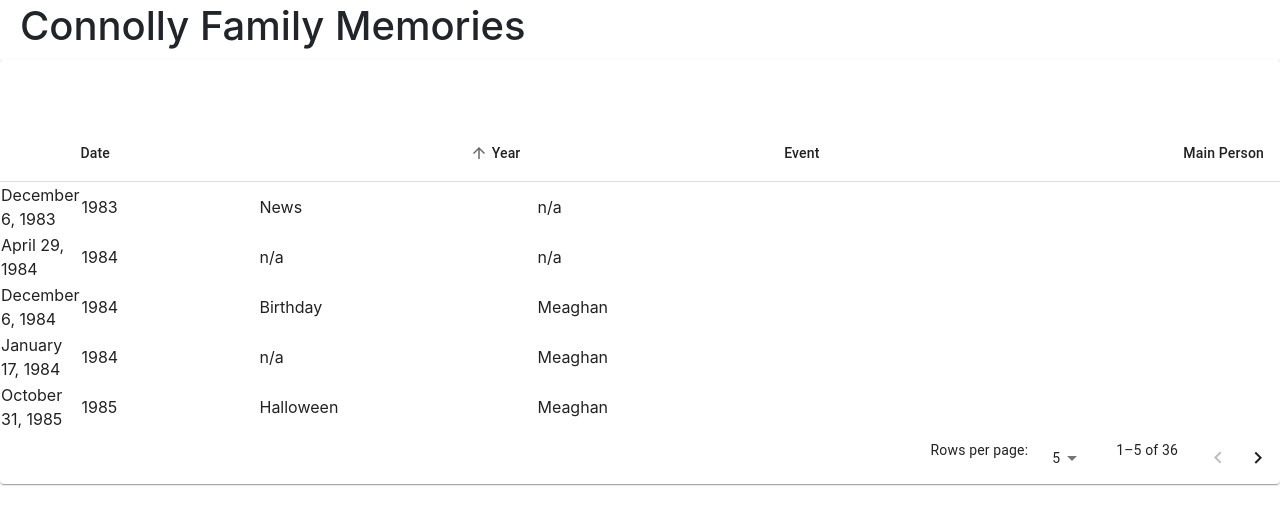
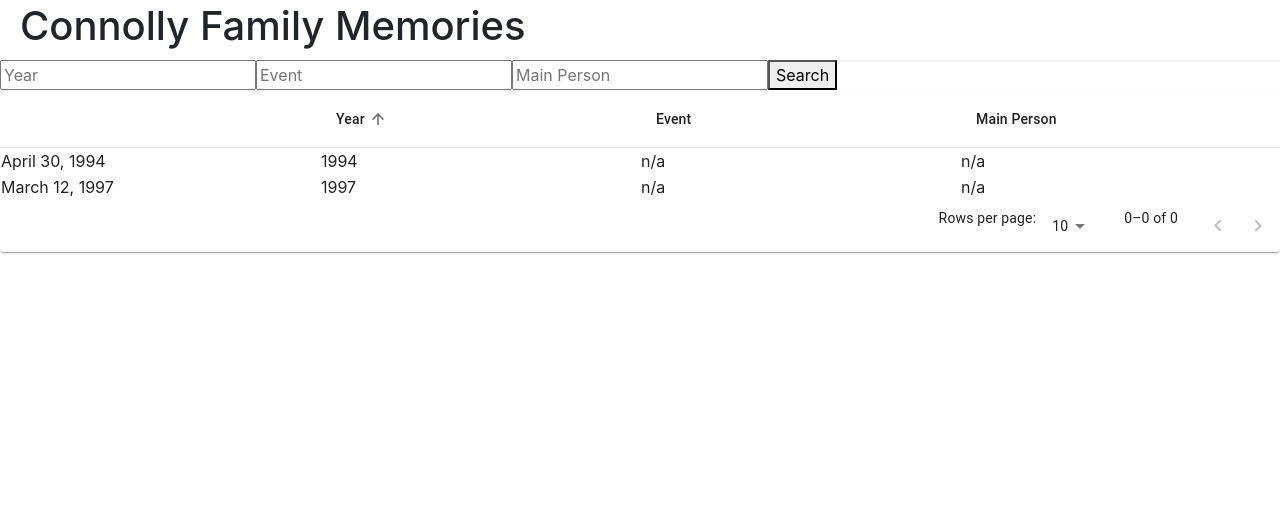
Before and after one commit to connkat/family-videos, a React (Create React App) app: page / in a window 1280 px wide. Shown: the top 524 px of the page. Built offline with nearby package versions, Linux system fonts and the light colour scheme; the HTML template or start-up script is replaced by a standard one.

Commit message:
cleaned up code and srated new filter bar

```diff
--- a/src/App.js
+++ b/src/App.js
@@ -1,6 +1,8 @@
 import Header from "./components/Header";
 import VideoTable from "./components/VideoTable";
-// import FilterBar from "./components/FilterBar";
+import FilterBar from "./components/FilterBar";
+
+import data from "./data";
 
 import "./App.css";
 
@@ -8,8 +10,8 @@ function App() {
 	return (
 		<div>
 			<Header />
-			{/* <FilterBar /> */}
-			<VideoTable />
+			<FilterBar />
+			<VideoTable rows={data} />
 		</div>
 	);
 }
--- a/src/components/FilterBar.jsx
+++ b/src/components/FilterBar.jsx
@@ -1,22 +1,50 @@
 import React, { useState } from "react";
 
 export default function FilterBar() {
-	// const [filter, setFilter] = useState({
-	// 	year: 0000,
-	// 	date: "",
-	// 	event: "",
-	// 	mainPerson: "",
-	// });
+	const [filterValues, setFilterValues] = useState({
+		year: undefined,
+		event: undefined,
+		mainPerson: undefined,
+	});
+
+	function handleChange(fieldName, value) {
+		setFilterValues({
+			...filterValues,
+			[fieldName]: value,
+		});
+	}
+
+	function handleSubmit() {
+		console.log("this");
+	}
 
 	return (
 		<form>
 			<input
+				type="number"
+				placeholder="Year"
+				value={filterValues.year}
+				onChange={(value) => {
+					handleChange("code", value);
+				}}
+			/>
+			<input
 				type="text"
-				placeholder="Search Year"
-				// onChange={(event) => {
-				// 	setYear(event.target.value);
-				// }}
+				placeholder="Event"
+				value={filterValues.event}
+				onChange={(value) => {
+					handleChange("code", value);
+				}}
 			/>
+			<input
+				type="text"
+				placeholder="Main Person"
+				value={filterValues.mainPerson}
+				onChange={(value) => {
+					handleChange("code", value);
+				}}
+			/>
+			<button onSubmit={handleSubmit}>Search</button>
 		</form>
 	);
 }
--- a/src/components/VideoTable.jsx
+++ b/src/components/VideoTable.jsx
@@ -1,6 +1,4 @@
 import React, { useState } from "react";
-
-import { alpha } from "@mui/material/styles";
 
 import Box from "@mui/material/Box";
 import Table from "@mui/material/Table";
@@ -11,13 +9,47 @@ import TableContainer from "@mui/material/TableContainer";
 import TableRow from "@mui/material/TableRow";
 import Paper from "@mui/material/Paper";
 import TablePagination from "@mui/material/TablePagination";
-import Toolbar from "@mui/material/Toolbar";
 import TableSortLabel from "@mui/material/TableSortLabel";
 import { visuallyHidden } from "@mui/utils";
 
-import rows from "../data.json";
+import Modal from "./Modal";
 
-import Modal from "./Modal";
+const headCells = [
+	{
+		id: "year",
+		numeric: true,
+		label: "Year",
+	},
+	{
+		id: "event",
+		numeric: true,
+		label: "Event",
+	},
+	{
+		id: "mainPerson",
+		numeric: true,
+		label: "Main Person",
+	},
+];
+
+const data = [
+	{
+		id: 1,
+		date: "March 12, 1997",
+		year: "1997",
+		event: null,
+		main_person: null,
+		embedId: "hzSSQ7_9enI",
+	},
+	{
+		id: 2,
+		date: "April 30, 1994",
+		year: "1994",
+		event: null,
+		main_person: null,
+		embedId: "MdkGe8wyd5c",
+	},
+];
 
 function descendingComparator(a, b, orderBy) {
 	if (b[orderBy] < a[orderBy]) {
@@ -35,33 +67,6 @@ function getComparator(order, orderBy) {
 		: (a, b) => -descendingComparator(a, b, orderBy);
 }
 
-const headCells = [
-	{
-		id: "date",
-		numeric: false,
-		disablePadding: true,
-		label: "Date",
-	},
-	{
-		id: "year",
-		numeric: true,
-		disablePadding: false,
-		label: "Year",
-	},
-	{
-		id: "event",
-		numeric: true,
-		disablePadding: false,
-		label: "Event",
-	},
-	{
-		id: "mainPerson",
-		numeric: true,
-		disablePadding: false,
-		label: "Main Person",
-	},
-];
-
 function EnhancedTableHead(props) {
 	const { order, orderBy, onRequestSort } = props;
 	const createSortHandler = (property) => (event) => {
@@ -75,7 +80,6 @@ function EnhancedTableHead(props) {
 				{headCells.map((headCell) => (
 					<TableCell
 						key={headCell.id}
-						align={headCell.numeric ? "right" : "left"}
 						padding={headCell.disablePadding ? "none" : "normal"}
 						sortDirection={orderBy === headCell.id ? order : false}
 					>
@@ -98,42 +102,23 @@ function EnhancedTableHead(props) {
 	);
 }
 
-function EnhancedTableToolbar(props) {
-	const { numSelected } = props;
+export default function VideoBar(rows) {
+	data.map((row) => {
+		console.log("ROW!!!", row.id);
+	});
 
-	return (
-		<Toolbar
-			sx={{
-				pl: { sm: 2 },
-				pr: { xs: 1, sm: 1 },
-				...(numSelected > 0 && {
-					bgcolor: (theme) =>
-						alpha(
-							theme.palette.primary.main,
-							theme.palette.action.activatedOpacity
-						),
-				}),
-			}}
-		></Toolbar>
-	);
-}
-
-export default function VideoBar() {
 	const [order, setOrder] = useState("asc");
 	const [orderBy, setOrderBy] = useState("year");
-	// eslint-disable-next-line no-unused-vars
-	const [selected, setSelected] = useState([]);
 	const [page, setPage] = useState(0);
-	const [rowsPerPage, setRowsPerPage] = useState(5);
+	const [rowsPerPage, setRowsPerPage] = useState(10);
 	const [embedId, setEmbedId] = useState("");
 	const [date, setDate] = useState("");
-	const [year, setYear] = useState("");
 	const [open, setOpen] = useState(false);
 
 	const handleOpen = () => setOpen(true);
 	const handleClose = () => setOpen(false);
 
-	const handleRequestSort = (event, property) => {
+	const handleSort = (event, property) => {
 		const isAsc = orderBy === property && order === "asc";
 		setOrder(isAsc ? "desc" : "asc");
 		setOrderBy(property);
@@ -155,8 +140,6 @@ export default function VideoBar() {
 		setPage(0);
 	};
 
-	const isSelected = (date) => selected.indexOf(date) !== -1;
-
 	return (
 		<Box sx={{ width: "100%" }}>
 			<Modal
@@ -166,7 +149,6 @@ export default function VideoBar() {
 				embedId={embedId}
 			/>
 			<Paper sx={{ width: "100%", mb: 2 }}>
-				<EnhancedTableToolbar numSelected={selected.length} />
 				<TableContainer>
 					<Table
 						sx={{ minWidth: 750 }}
@@ -174,31 +156,17 @@ export default function VideoBar() {
 						size={"medium"}
 					>
 						<EnhancedTableHead
-							numSelected={selected.length}
 							order={order}
 							orderBy={orderBy}
-							onRequestSort={handleRequestSort}
+							onRequestSort={handleSort}
 							rowCount={rows.length}
 						/>
 						<TableBody>
-							{rows
+							{data
 								.sort(getComparator(order, orderBy))
 								.slice()
 								.slice(page * rowsPerPage, page * rowsPerPage + rowsPerPage)
-								.filter((value) => {
-									if (year === "") {
-										return value;
-									} else if (
-										value.year.toLowerCase().includes(year.toLowerCase())
-									) {
-										return value;
-									}
-									return null;
-								})
-								.map((video, index) => {
-									const isItemSelected = isSelected(video.date);
-									const labelId = `enhanced-table-checkbox-${index}`;
-
+								.map((video) => {
 									return (
 										<TableRow
 											key={video.id}
@@ -206,10 +174,10 @@ export default function VideoBar() {
 												handleClick(event, video.date, video.embedId)
 											}
 										>
-											<td>{video.date}</td>
-											<td>{video.year}</td>
-											<td>{video.event ?? "n/a"}</td>
-											<td>{video.main_person ?? "n/a"}</td>
+											<td width="25%">{video.date}</td>
+											<td width="25%">{video.year}</td>
+											<td width="25%">{video.event ?? "n/a"}</td>
+											<td width="25%">{video.main_person ?? "n/a"}</td>
 										</TableRow>
 									);
 								})}
@@ -219,7 +187,7 @@ export default function VideoBar() {
 				<TablePagination
 					rowsPerPageOptions={[5, 10, 25]}
 					component="div"
-					count={rows.length}
+					count={rows.length ?? 0}
 					rowsPerPage={rowsPerPage}
 					page={page}
 					onPageChange={handleChangePage}
--- a/src/data.json
+++ b/src/data.json
@@ -4,6 +4,7 @@
 		"date": "March 12, 1997",
 		"year": "1997",
 		"event": null,
+
 		"main_person": null,
 		"embedId": "hzSSQ7_9enI"
 	},
```
